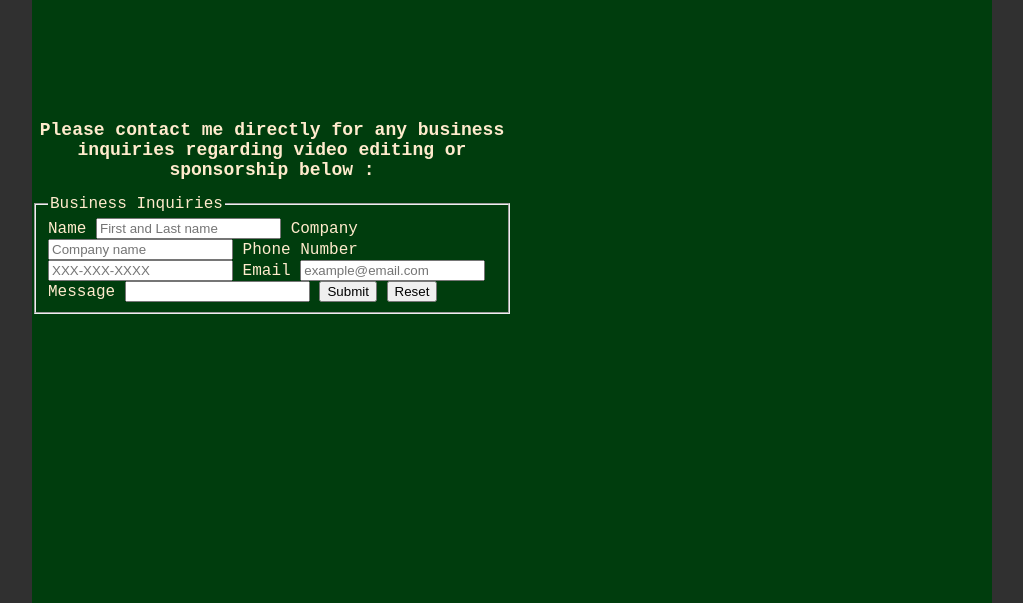
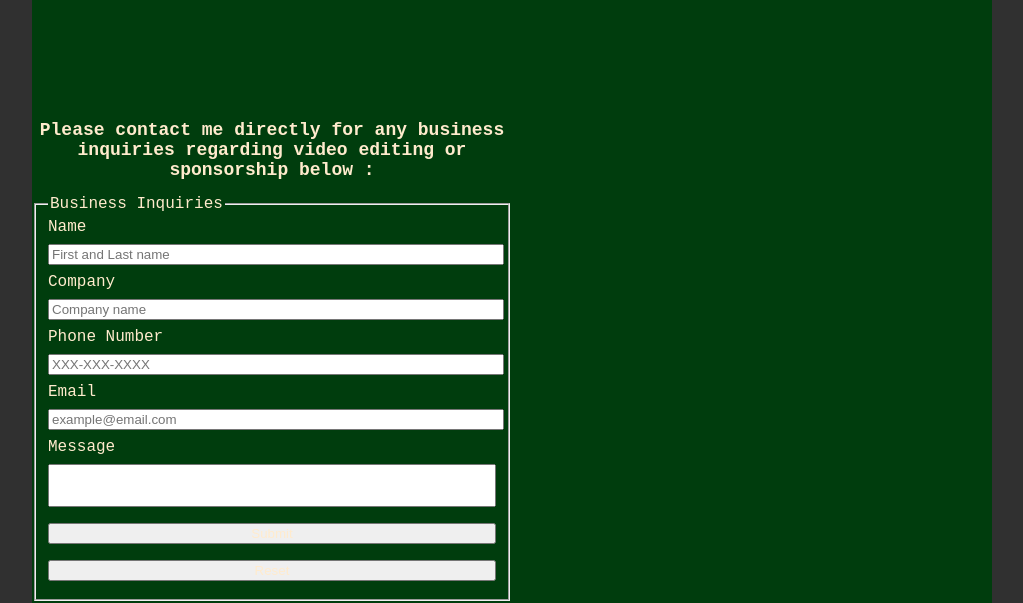
Before and after one commit to mleg218/portfolio, a plain HTML site: page contact.html in a window 1280 px wide. Shown: the part 203-806 px from the top of the page, without its empty margins (128-1151 px from the left). Drawn offline with Linux system fonts and the light colour scheme.

Commit message:
Add files via upload

```diff
--- a/main.css
+++ b/main.css
@@ -108,6 +108,23 @@ form#survey > fieldset {
     margin: 10px;
 }
 
+input {
+    width: 100%;
+    margin: 8px 0;
+    color: blanchedalmond;
+}
+
+input:focus {
+    border: 3px solid rgb(0, 34, 7);
+}
+
+input#message {
+    width: 100%;
+    padding: 12px 20px;
+    margin: 8px 0;
+    box-sizing: border-box  ;
+}
+
 div.gallery {
     margin: 5px;
     border: 1px solid #ccc;
```
